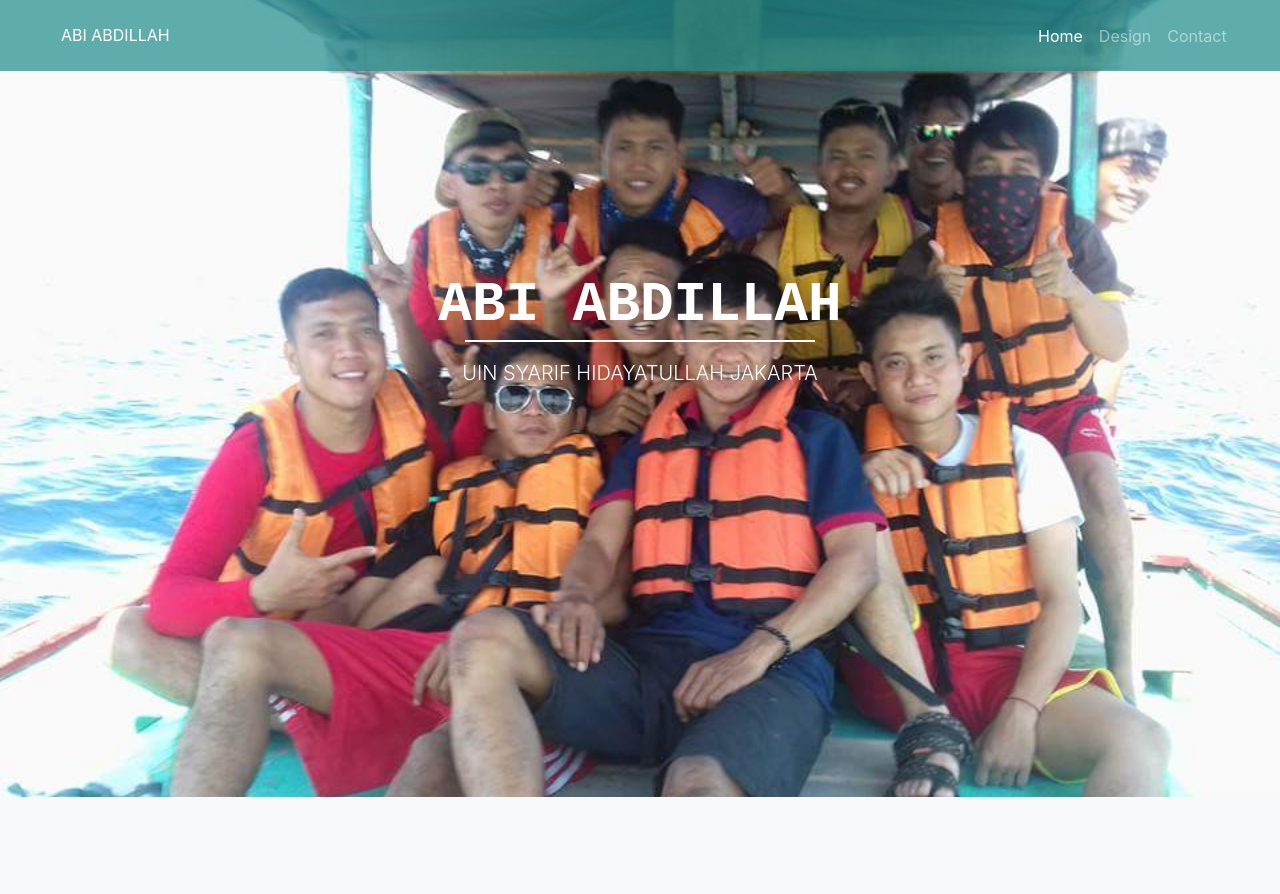
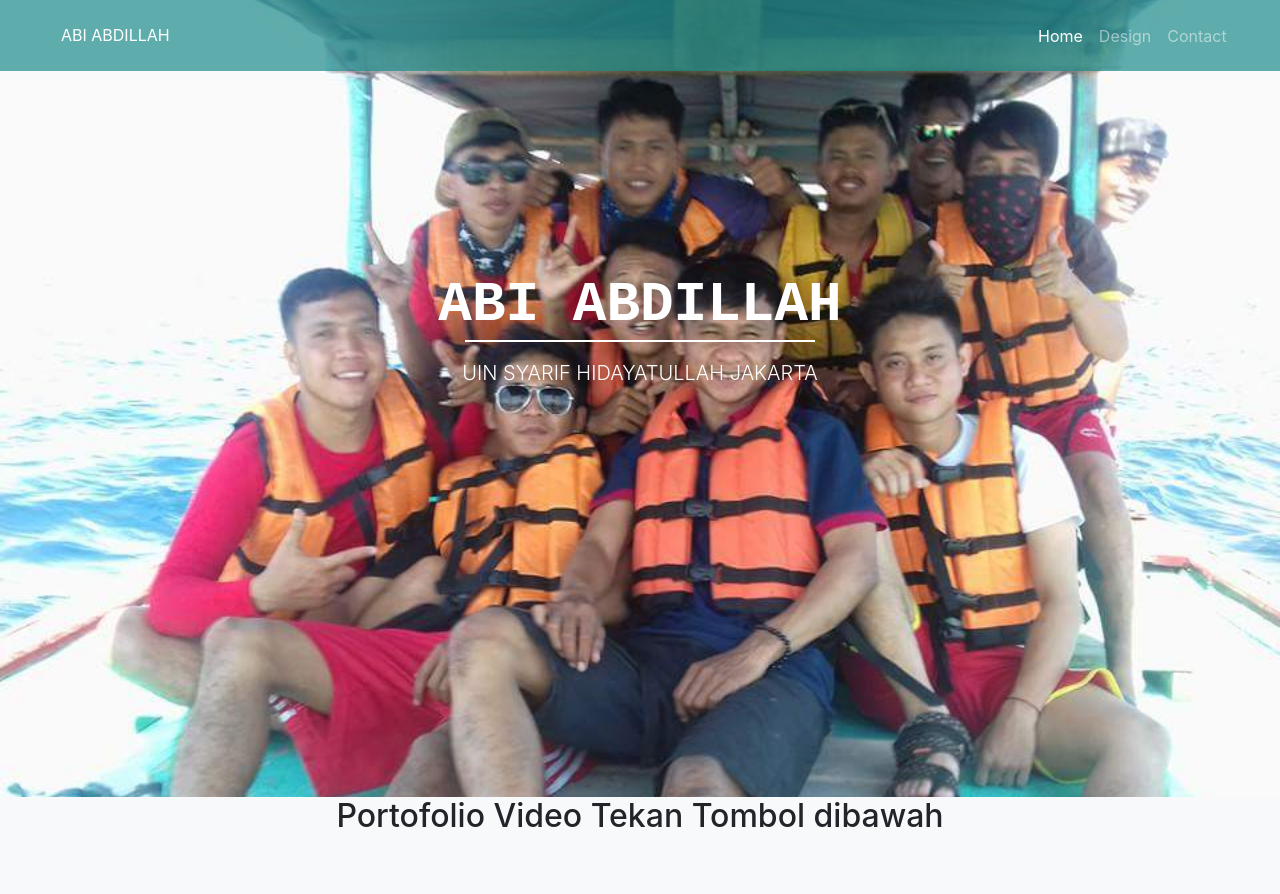
Before and after one commit to abiabdillah/abiabdillah.github.io, a plain HTML site: page index.html in a window 1280 px wide. Shown: the top 894 px of the page. Drawn offline with Linux system fonts and the light colour scheme.

Commit message:
Update index.html

```diff
--- a/index.html
+++ b/index.html
@@ -58,6 +58,7 @@
     <div class="container">
       <div class="row mb-4">
         <div class="col text-center text-portfolio">
+          <h2>Portofolio Video Tekan Tombol dibawah </h2>
           <h1>Design</h1>
         </div>
       </div>
```
